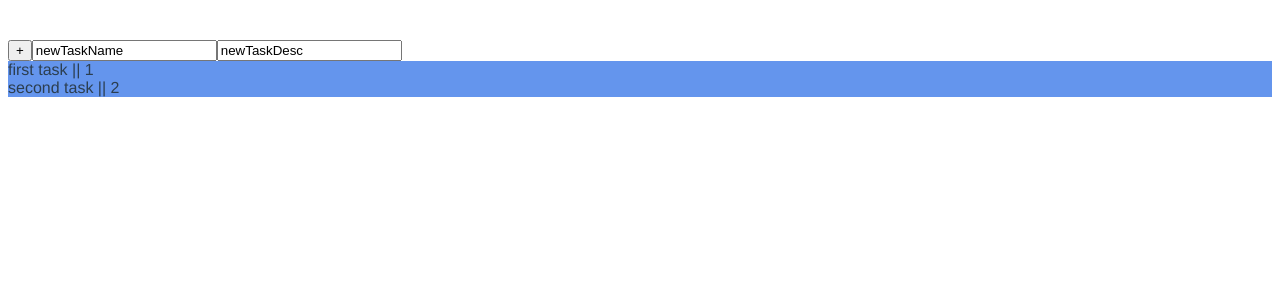
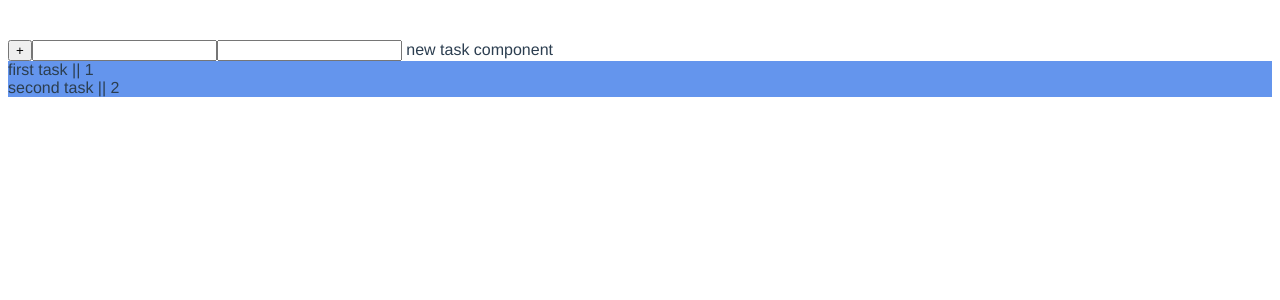
Before and after one commit to guylil/todo-list-vuejs, a Vue app: page / in a window 1280 px wide. Shown: the top 300 px of the page. Built offline with nearby package versions, Linux system fonts and the light colour scheme.

Commit message:
new task components

```diff
--- /dev/null
+++ b/src/components/NewTask.vue
@@ -0,0 +1,32 @@
+<template>
+  <div>
+    <button @click="$emit('create-new-task', task)">+</button>
+    <input type="text" v-model="task.newTaskName" />
+    <input type="text" v-model="task.newTaskDesc" />
+    new task component
+  </div>
+</template>
+
+<script>
+export default {
+  name: "NewTask",
+  components: "",
+  props: {},
+  data() {
+    return {
+      task: {
+        newTaskName: "",
+        newTaskDesc: ""
+      }
+    };
+  },
+  methods: {
+    newTask() {
+      this.$emit("create-new-task", this.task);
+    }
+  },
+  computed: {}
+};
+</script>
+
+<style></style>
--- a/src/components/TodoList.vue
+++ b/src/components/TodoList.vue
@@ -1,22 +1,18 @@
 <template>
   <div class="hello">
-    <button @click="createNewTask()">+</button>
-    <input type="text" v-model="newTaskName">
-    <input type="text" v-model="newTaskDesc">
+    <new-task @create-new-task="createNewTask"></new-task>
     <div v-for="(task, i) in tasks" :key="i">
-      <task-item
-        class="blue"
-        :task-details="task"
-      ></task-item>
+      <task-item class="blue" :task-details="task"></task-item>
     </div>
   </div>
 </template>
 
 <script>
 import TaskItem from "./TaskItem";
+import NewTask from "./NewTask";
 export default {
   name: "TodoList",
-  components: { TaskItem },
+  components: { NewTask, TaskItem },
   props: {
     // msg: String
   },
@@ -25,25 +21,27 @@ export default {
       tasks: [
         { taskName: "first task", taskDescription: "first desc", taskId: 1 },
         { taskName: "second task", taskDescription: "second desc", taskId: 2 }
-      ],
-      newTaskName: 'newTaskName',
-      newTaskDesc: 'newTaskDesc',
+      ]
     };
   },
   methods: {
-    createNewTask() {
+    createNewTask(task) {
       let newTask = {
-        taskName: this.newTaskName,
-        taskDescription: this.newTaskDesc,
-        taskId : this.newTaskId
+        taskName: task.newTaskName,
+        taskDescription: task.newTaskDesc,
+        taskId: this.newTaskId
       };
-      this.tasks.push(newTask);
+      if(newTask.taskName.length>0){
+        this.tasks.push(newTask);
+      }
     },
     updateATask() {}
   },
   computed: {
     newTaskId() {
-      return this.tasks.reduce((max,curr)=> Math.max(max, curr.taskId),0)+1;
+      return (
+        this.tasks.reduce((max, curr) => Math.max(max, curr.taskId), 0) + 1
+      );
     }
   }
 };
```
